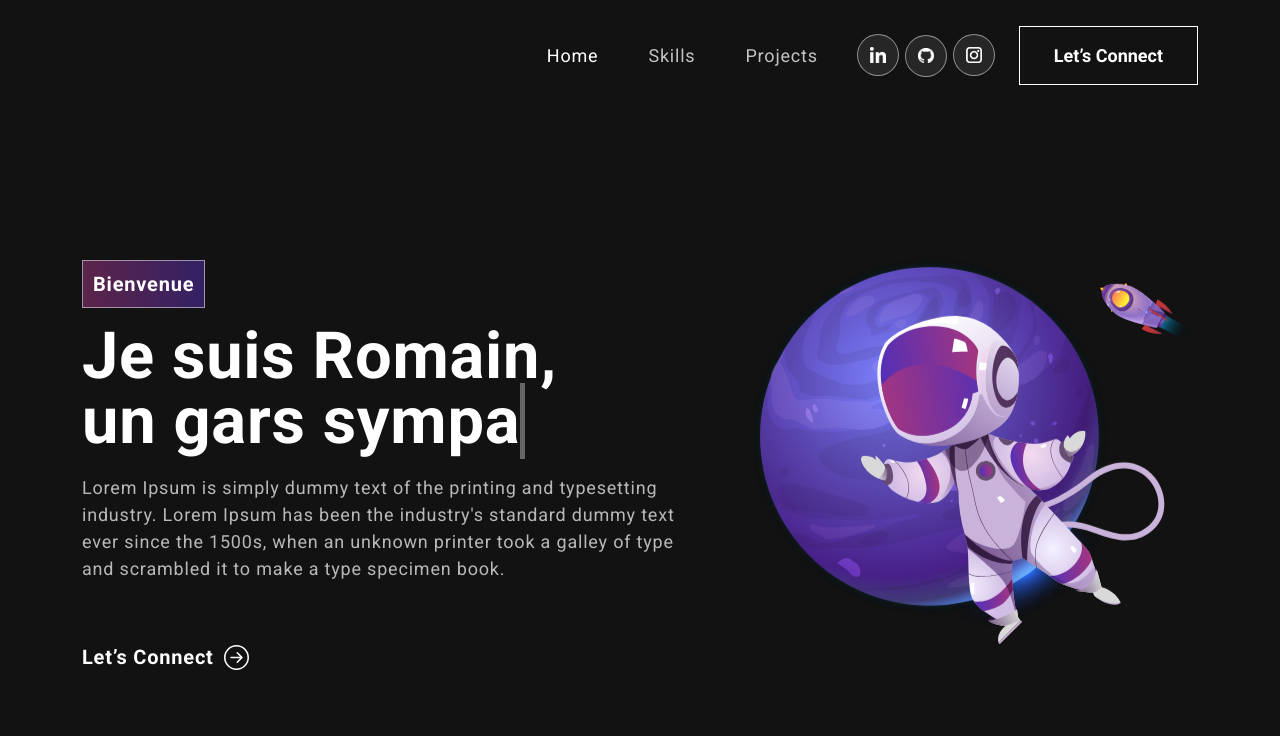
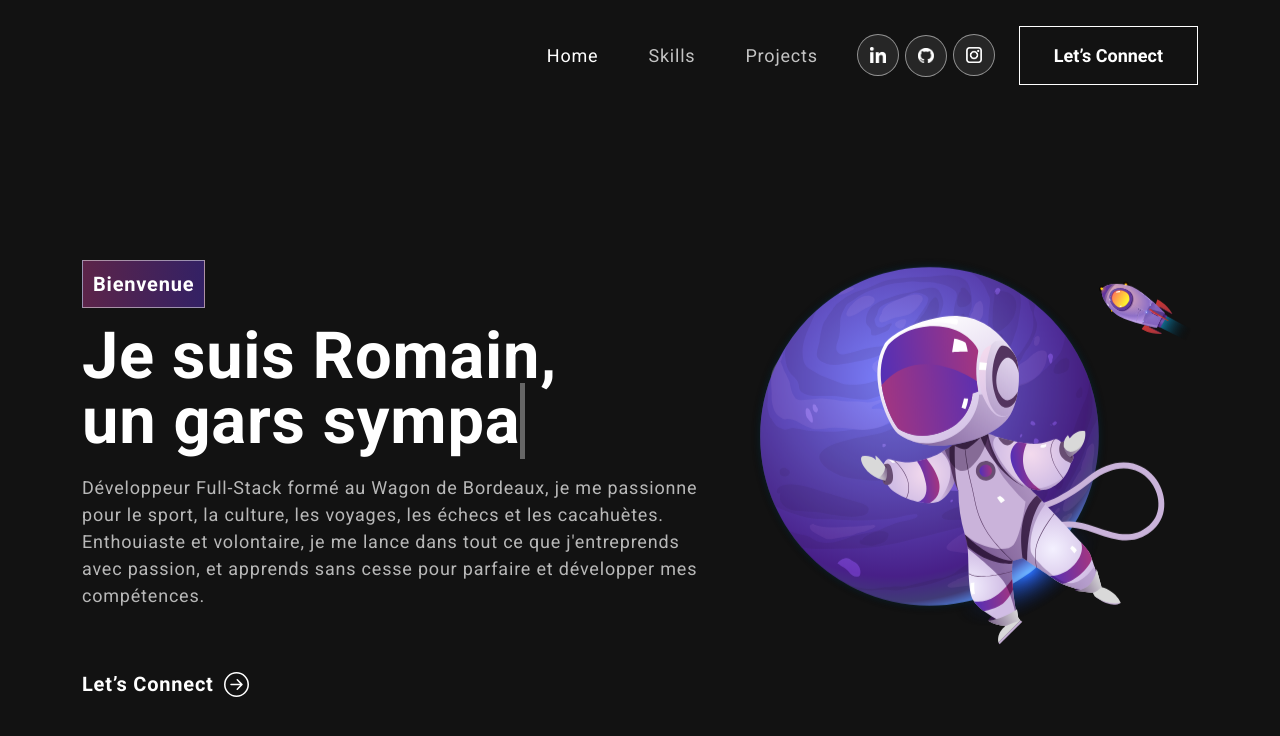
Before and after one commit to McKouign/my-portfolio, a React (Create React App) app: page / in a window 1280 px wide. Shown: the top 736 px of the page. Built offline with nearby package versions, Linux system fonts and the light colour scheme.

Commit message:
description

```diff
--- a/src/Components/Banner.js
+++ b/src/Components/Banner.js
@@ -79,11 +79,11 @@ export const Banner = () => {
                     </span>
                   </h1>
                   <p>
-                    Lorem Ipsum is simply dummy text of the printing and
-                    typesetting industry. Lorem Ipsum has been the industry's
-                    standard dummy text ever since the 1500s, when an unknown
-                    printer took a galley of type and scrambled it to make a
-                    type specimen book.
+                    Développeur Full-Stack formé au Wagon de Bordeaux, je me
+                    passionne pour le sport, la culture, les voyages, les échecs
+                    et les cacahuètes. Enthouiaste et volontaire, je me lance
+                    dans tout ce que j'entreprends avec passion, et apprends
+                    sans cesse pour parfaire et développer mes compétences.
                   </p>
                   <button onClick={() => console.log("connect")}>
                     Let’s Connect <ArrowRightCircle size={25} />
```
